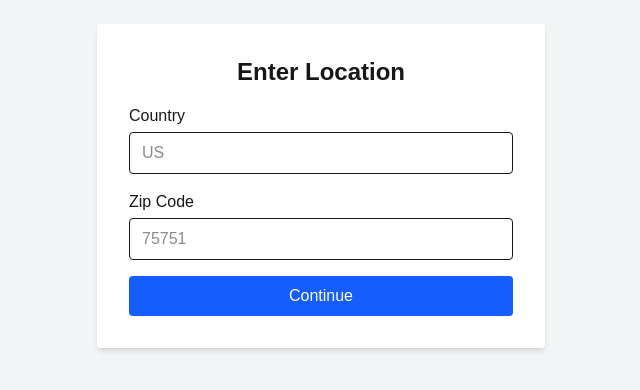
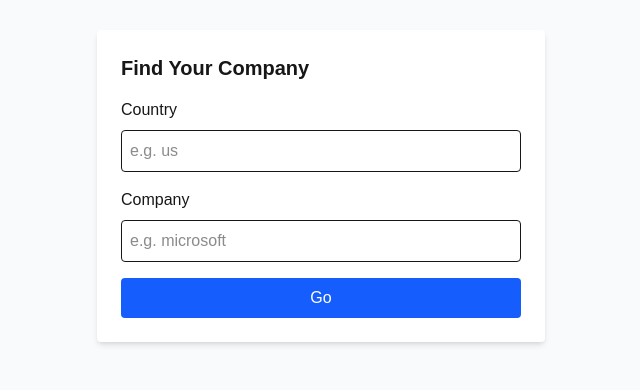
Before and after one commit to sinkorserve/rootapp, a Next.js app: page / in a window 1280 px wide. Shown: the part 214-604 px from the top of the page, without its empty margins (319-959 px from the left). Built offline with nearby package versions, Linux system fonts and the light colour scheme.

Commit message:
Changing architecture to pages instead of subdomain

```diff
--- /dev/null
+++ b/src/app/[country]/[company]/page.tsx
@@ -0,0 +1,21 @@
+interface CompanyPageProps {
+  params: {
+    country: string;
+    company: string;
+  };
+}
+
+export default function CompanyPage({ params }: CompanyPageProps) {
+  const { country, company } = params;
+
+  return (
+    <div className="flex min-h-screen items-center justify-center bg-gray-100">
+      <div className="bg-white p-6 rounded shadow-md">
+        <h1 className="text-2xl font-bold mb-4">
+          Welcome to {company.toUpperCase()} in {country.toUpperCase()}
+        </h1>
+        <p>This is the landing page for {company} located in {country}.</p>
+      </div>
+    </div>
+  );
+}
--- a/src/app/page.tsx
+++ b/src/app/page.tsx
@@ -1,48 +1,58 @@
 'use client';
 
 import { useState } from 'react';
+import { useRouter } from 'next/navigation';
 
 export default function HomePage() {
   const [country, setCountry] = useState('');
-  const [zip, setZip] = useState('');
+  const [company, setCompany] = useState('');
+  const router = useRouter();
 
   const handleSubmit = (e: React.FormEvent) => {
     e.preventDefault();
-    // Redirect to subdomain landing page
-    window.location.href = `https://${country}.${zip}.sinkorserve.com`;
+
+    if (!country || !company) return;
+
+    // normalize input (lowercase, no spaces)
+    const normalizedCountry = country.trim().toLowerCase();
+    const normalizedCompany = company.trim().toLowerCase().replace(/\s+/g, '-');
+
+    router.push(`/${normalizedCountry}/${normalizedCompany}`);
   };
 
   return (
-    <div className="flex items-center justify-center min-h-screen bg-gray-100">
-      <form className="bg-white p-8 rounded shadow-md space-y-4 w-full max-w-md" onSubmit={handleSubmit}>
-        <h1 className="text-2xl font-bold text-center">Enter Location</h1>
+    <div className="flex min-h-screen items-center justify-center bg-gray-50">
+      <form
+        onSubmit={handleSubmit}
+        className="bg-white p-6 rounded shadow-md w-full max-w-md"
+      >
+        <h1 className="text-xl font-bold mb-4">Find Your Company</h1>
 
-        <div>
-          <label className="block mb-1 font-medium">Country</label>
+        <label className="block mb-2 font-medium">Country</label>
         <input
           type="text"
-            placeholder="US"
           value={country}
           onChange={(e) => setCountry(e.target.value)}
-            className="w-full border rounded px-3 py-2"
+          className="w-full p-2 border rounded mb-4"
+          placeholder="e.g. us"
           required
         />
-        </div>
 
-        <div>
-          <label className="block mb-1 font-medium">Zip Code</label>
+        <label className="block mb-2 font-medium">Company</label>
         <input
           type="text"
-            placeholder="75751"
-            value={zip}
-            onChange={(e) => setZip(e.target.value)}
-            className="w-full border rounded px-3 py-2"
+          value={company}
+          onChange={(e) => setCompany(e.target.value)}
+          className="w-full p-2 border rounded mb-4"
+          placeholder="e.g. microsoft"
           required
         />
-        </div>
 
-        <button type="submit" className="w-full bg-blue-600 text-white py-2 rounded hover:bg-blue-700">
-          Continue
+        <button
+          type="submit"
+          className="bg-blue-600 text-white px-4 py-2 rounded hover:bg-blue-700 w-full"
+        >
+          Go
         </button>
       </form>
     </div>
```
Lines whose indentation alone changed are shown as unchanged.
